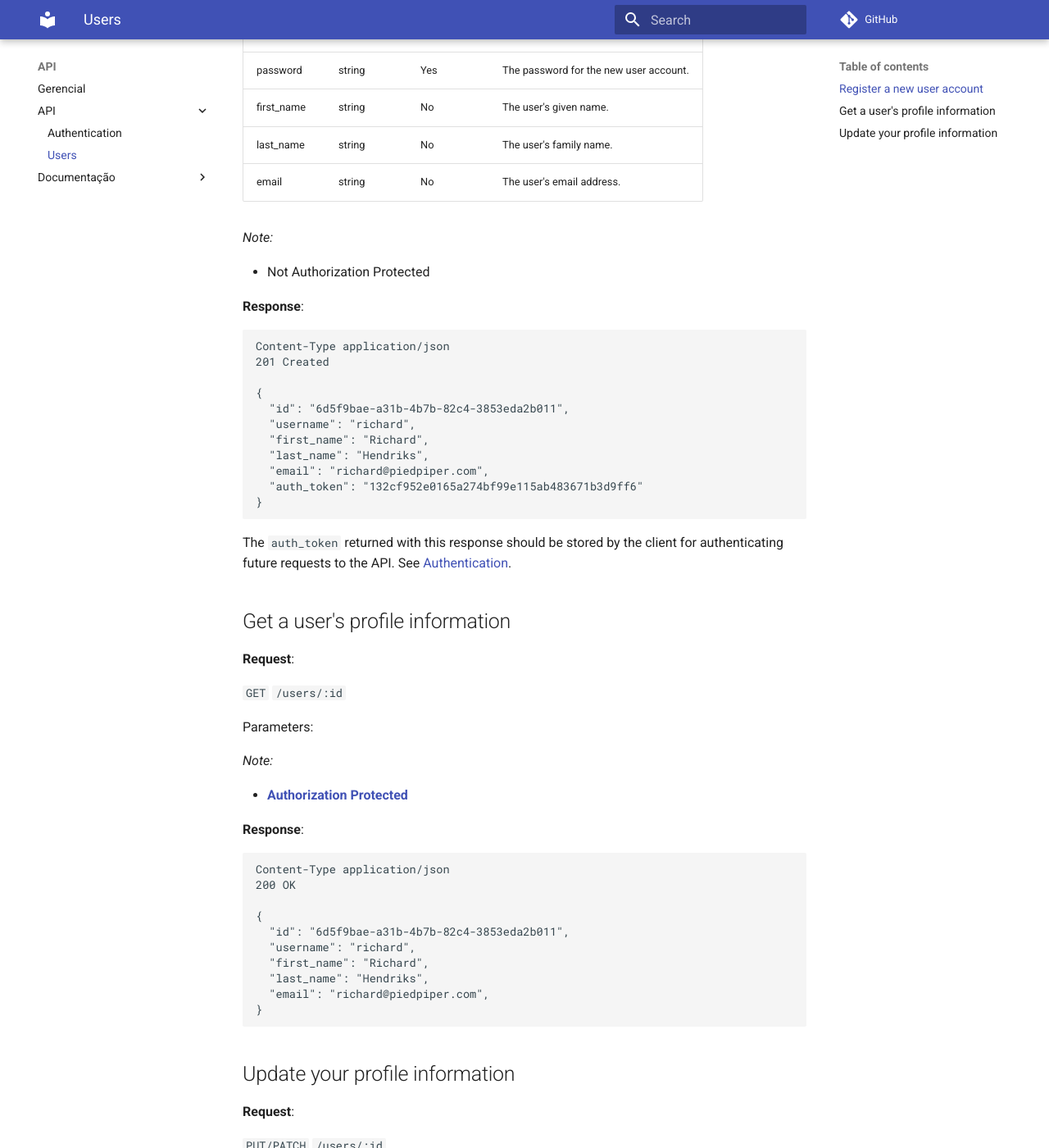
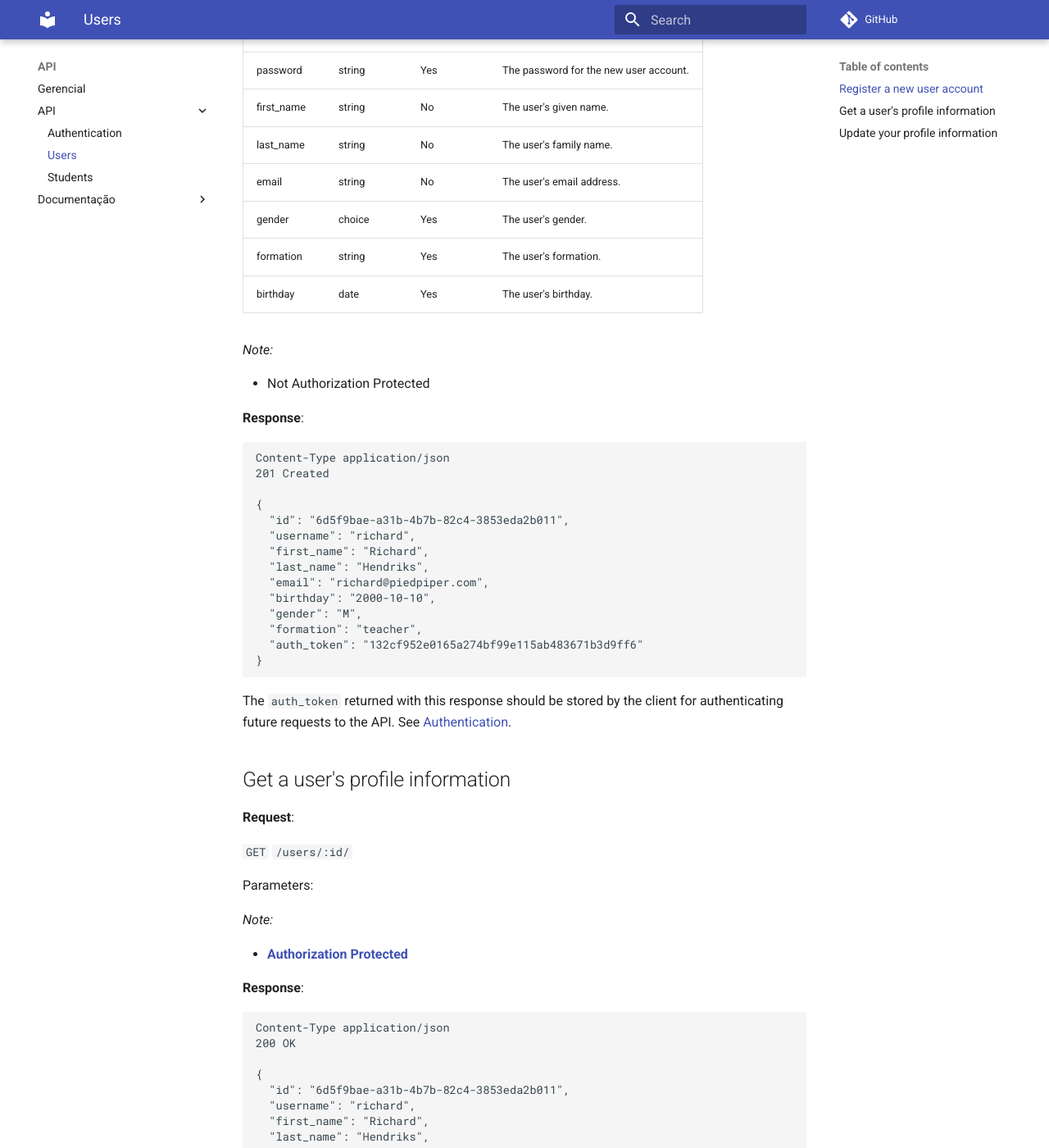
Before and after one commit to Non-Devs/gerencial-API, an MkDocs documentation site: the page built from docs/api/users.md, in a window 1280 px wide and 1400 px high, scrolled down 449 px. Shown: the whole window at 82% size. Built offline with MkDocs 1.6.1 and Material for MkDocs 9.7.7, drawn with Linux system fonts in a browser that asks for light colours; comment, search, counter and statistics services are not loaded; old or Windows-style settings are respelled for this version of MkDocs; some of the changed text lies outside the part shown.

Commit message:
Adding Students documentation
Updating Users documentations

Updating mkdocks yml

````diff
--- a/docs/api/users.md
+++ b/docs/api/users.md
@@ -16,6 +16,10 @@ password   | string | Yes      | The password for the new user account.
 first_name | string | No       | The user's given name.
 last_name  | string | No       | The user's family name.
 email      | string | No       | The user's email address.
+gender     | choice | Yes      | The user's gender.
+formation  | string | Yes      | The user's formation.
+birthday   | date   | Yes      | The user's birthday.
+
 
 *Note:*
 
@@ -33,6 +37,9 @@ Content-Type application/json
   "first_name": "Richard",
   "last_name": "Hendriks",
   "email": "richard@piedpiper.com",
+  "birthday": "2000-10-10",
+  "gender": "M",
+  "formation": "teacher",
   "auth_token": "132cf952e0165a274bf99e115ab483671b3d9ff6"
 }
 ```
@@ -45,7 +52,7 @@ authenticating future requests to the API. See [Authentication](authentication.m
 
 **Request**:
 
-`GET` `/users/:id`
+`GET` `/users/:id/`
 
 Parameters:
 
@@ -64,7 +71,9 @@ Content-Type application/json
   "username": "richard",
   "first_name": "Richard",
   "last_name": "Hendriks",
-  "email": "richard@piedpiper.com",
+  "birthday": "2000-10-10",
+  "gender": "M",
+  "formation": "teacher",
 }
 ```
 
@@ -82,7 +91,9 @@ Name       | Type   | Description
 first_name | string | The first_name of the user object.
 last_name  | string | The last_name of the user object.
 email      | string | The user's email address.
-
+gender     | choice | The user's gender.
+formation  | string | The user's formation.
+birthday   | date   | The user's birthday.
 
 
 *Note:*
@@ -101,6 +112,8 @@ Content-Type application/json
   "username": "richard",
   "first_name": "Richard",
   "last_name": "Hendriks",
-  "email": "richard@piedpiper.com",
+  "birthday": "2000-10-10",
+  "gender": "M",
+  "formation": "teacher",
 }
 ```
--- a/mkdocs.yml
+++ b/mkdocs.yml
@@ -12,6 +12,7 @@ pages:
   - API:
     - Authentication: 'api/authentication.md'
     - Users: 'api/users.md'
+    - Students: 'api/students.md'
   - Documentação:
     - Documento de visão: 'documentation/doc_visao.md'
     - Contribuindo: 'documentation/contrib.md'
````
Also changed, not shown: docs/api/students.md (added, +160 -0 lines).
